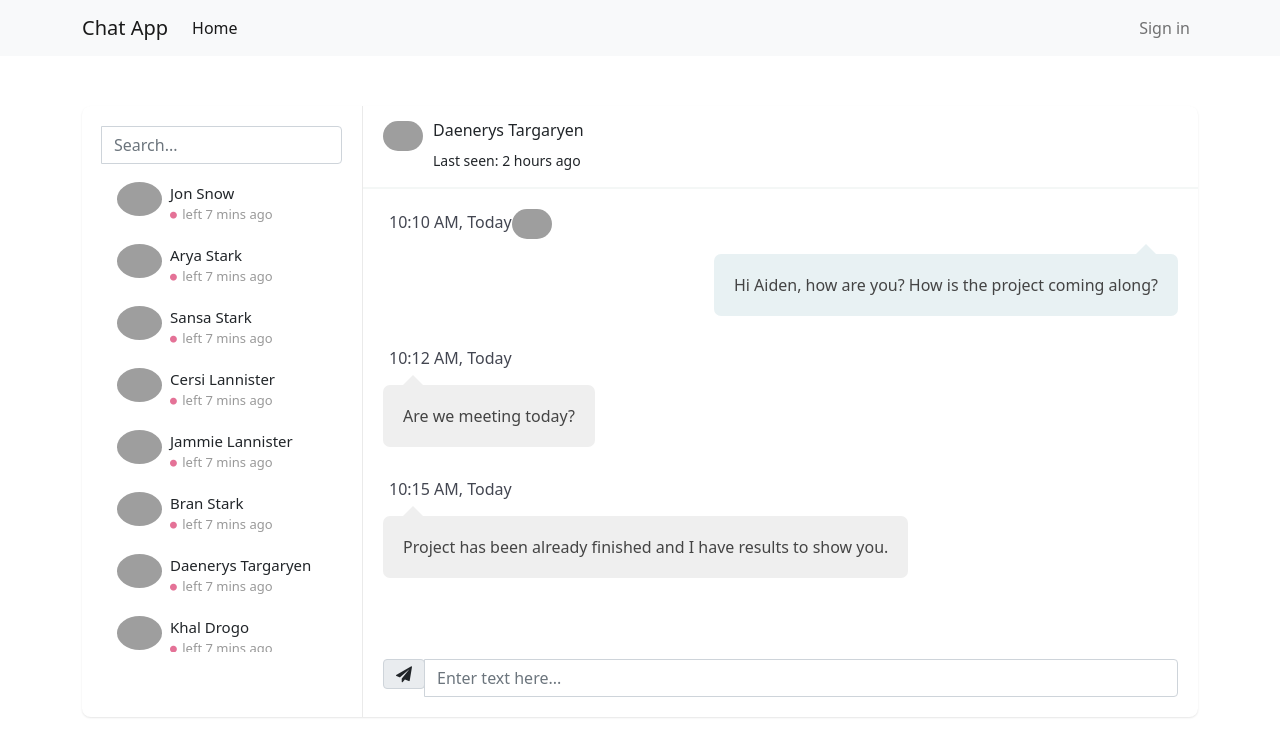
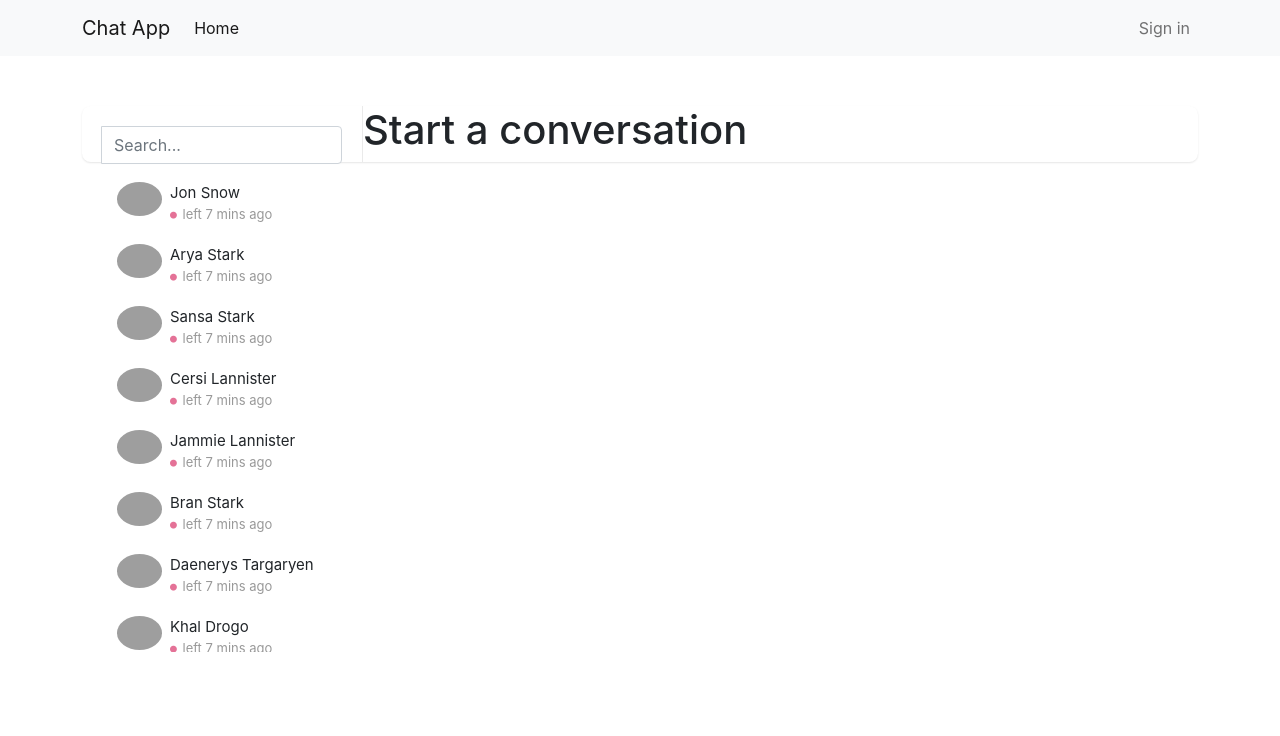
Before and after one commit to POOL4T7/Social, a React (Create React App) app: page /dashboard in a window 1280 px wide. Shown: the top 736 px of the page. Built offline with nearby package versions, Linux system fonts and the light colour scheme; grey boxes are pictures that could not be loaded.

Commit message:
minor changes in dashboard

```diff
--- /dev/null
+++ b/src/Components/Message.jsx
@@ -0,0 +1,18 @@
+const Message = ({ message, time, own }) => {
+  return (
+    <li className="clearfix">
+      <div className="message-data ">
+        <span className="message-data-time text-center">{time}</span>
+      </div>
+      <div
+        className={
+          own ? "message other-message float-right" : "message my-message"
+        }
+      >
+        {message}
+      </div>
+    </li>
+  );
+};
+
+export default Message;
--- /dev/null
+++ b/src/Components/MessageHeader.jsx
@@ -0,0 +1,19 @@
+import React from "react";
+
+const MessageHeader = ({ user }) => {
+  return (
+    <div className="chat-header clearfix">
+      <div className="row">
+        <div className="col-lg-6">
+          <img src={user.profile} alt="avatar" />
+          <div className="chat-about">
+            <h6 className="m-b-0">{user.name}</h6>
+            <small>Last seen: 10 min ago</small>
+          </div>
+        </div>
+      </div>
+    </div>
+  );
+};
+
+export default MessageHeader;
--- a/src/Pages/Dashboard.jsx
+++ b/src/Pages/Dashboard.jsx
@@ -1,8 +1,11 @@
-import React from "react";
+import React, { useState } from "react";
 import Online from "../Components/Online";
-import { Users } from "../data";
+import { Users, messages } from "../data";
+import Message from "../Components/Message";
+import MessageHeader from "../Components/MessageHeader";
 
 const Dashboard = () => {
+  const [currentChat, setCurrentChat] = useState(null);
   return (
     <div id="dashboard">
       <div className="container">
@@ -20,68 +23,28 @@ const Dashboard = () => {
                 </div>
                 <ul className="list-unstyled chat-list mt-2 mb-0">
                   {Users.map((user) => (
-                    <Online key={user.id} user={user} />
+                    <div key={user.id} onClick={() => setCurrentChat(user)}>
+                      <Online user={user} />
+                    </div>
                   ))}
                 </ul>
               </div>
               <div className="chat">
-                {/* chat header start */}
-                <div className="chat-header clearfix">
-                  <div className="row">
-                    <div className="col-lg-6">
-                      <img
-                        src="https://bootdey.com/img/Content/avatar/avatar2.png"
-                        alt="avatar"
-                      />
-                      <div className="chat-about">
-                        <h6 className="m-b-0">Daenerys Targaryen</h6>
-                        <small>Last seen: 2 hours ago</small>
-                      </div>
-                    </div>
-                  </div>
-                </div>
-                {/* chat header end */}
+                {currentChat ? (
+                  <>
+                    <MessageHeader user={currentChat} />
                     <div className="chat-history">
                       <ul className="m-b-0">
-                    <li className="clearfix">
-                      <div className="message-data text-right">
-                        <span className="message-data-time">
-                          10:10 AM, Today
-                        </span>
-                        <img
-                          src="https://bootdey.com/img/Content/avatar/avatar7.png"
-                          alt="avatar"
+                        {messages.map((msg) => (
+                          <Message
+                            key={msg.id}
+                            message={msg.message}
+                            time={msg.time}
+                            own={msg.own}
                           />
-                      </div>
-                      <div className="message other-message float-right">
-                        {" "}
-                        Hi Aiden, how are you? How is the project coming along?{" "}
-                      </div>
-                    </li>
-                    <li className="clearfix">
-                      <div className="message-data">
-                        <span className="message-data-time">
-                          10:12 AM, Today
-                        </span>
-                      </div>
-                      <div className="message my-message">
-                        Are we meeting today?
-                      </div>
-                    </li>
-                    <li className="clearfix">
-                      <div className="message-data">
-                        <span className="message-data-time">
-                          10:15 AM, Today
-                        </span>
-                      </div>
-                      <div className="message my-message">
-                        Project has been already finished and I have results to
-                        show you.
-                      </div>
-                    </li>
+                        ))}
                       </ul>
                     </div>
-                {/* chat end here */}
                     <div className="chat-message clearfix">
                       <div className="input-group mb-0">
                         <div className="input-group-prepend">
@@ -96,6 +59,10 @@ const Dashboard = () => {
                         />
                       </div>
                     </div>
+                  </>
+                ) : (
+                  <h1>Start a conversation</h1>
+                )}
                 {/* for end here */}
               </div>
             </div>
--- a/src/data.js
+++ b/src/data.js
@@ -40,3 +40,50 @@ export const Users = [
     name: "Khal Drogo",
   },
 ];
+
+export const messages = [
+  {
+    id: 1,
+    message: "Hi Aiden, how are you? How is the project coming along?",
+    time: "10:10 AM, Today",
+    own: false,
+  },
+  {
+    id: 2,
+    message: "Are we meeting today?",
+    time: "10:11 AM, Today",
+    own: false,
+  },
+  {
+    id: 3,
+    message:
+      "Project has been already finished and I have results to show you.",
+    time: "10:13 AM, Today",
+    own: true,
+  },
+  {
+    id: 4,
+    message: "That's great",
+    time: "10:14 AM, Today",
+    own: true,
+  },
+  {
+    id: 5,
+    message: "share the link",
+    time: "10:14 AM, Today",
+    own: false,
+  },
+  {
+    id: 6,
+    message: "asap",
+    time: "10:15 AM, Today",
+    own: false,
+  },
+  {
+    id: 7,
+    message:
+      "Lorem ipsum dolor sit amet consectetur adipisicing elit. Magnam nulla porro tempore vero, consectetur non repellat eius provident exercitationem et ipsum modi qui sunt cum. Libero debitis inventore at labore! Lorem ipsum dolor sit amet consectetur adipisicing elit. Magnam nulla porro tempore vero, consectetur non repellat eius provident exercitationem et ipsum modi qui sunt cum. Libero debitis inventore at labore!Lorem ipsum dolor sit amet consectetur adipisicing elit. Magnam nulla porro tempore vero, consectetur non repellat eius provident exercitationem et ipsum modi qui sunt cum. Libero debitis inventore at labore!Lorem ipsum dolor sit amet consectetur adipisicing elit. Magnam nulla porro tempore vero, consectetur non repellat eius provident exercitationem et ipsum modi qui sunt cum. Libero debitis inventore at labore!Lorem ipsum dolor sit amet consectetur adipisicing elit. Magnam nulla porro tempore vero, consectetur non repellat eius provident exercitationem et ipsum modi qui sunt cum. Libero debitis inventore at labore!",
+    time: "10:15 AM, Today",
+    own: false,
+  },
+];
--- a/src/index.css
+++ b/src/index.css
@@ -1,4 +1,4 @@
-/* body {
+body {
   margin: 0;
   font-family: -apple-system, BlinkMacSystemFont, "Segoe UI", "Roboto", "Oxygen",
     "Ubuntu", "Cantarell", "Fira Sans", "Droid Sans", "Helvetica Neue",
@@ -10,7 +10,7 @@
 code {
   font-family: source-code-pro, Menlo, Monaco, Consolas, "Courier New",
     monospace;
-} */
+}
 
 #dashboard {
   margin-top: 50px;
@@ -106,9 +106,11 @@ code {
   padding: 20px;
   border-bottom: 2px solid #fff;
 }
-
 .chat .chat-history ul {
   padding: 0;
+  height: 500px;
+  overflow: auto;
+  overflow-x: hidden;
 }
 
 .chat .chat-history ul li {
@@ -242,7 +244,7 @@ code {
     border-radius: 0.55rem 0.55rem 0 0;
   }
   .chat-app .chat-history {
-    height: 300px;
+    height: 60vh;
     overflow-x: auto;
   }
 }
@@ -268,3 +270,15 @@ code {
     overflow-x: auto;
   }
 }
+
+::-webkit-scrollbar {
+  width: 5px;
+}
+
+::-webkit-scrollbar-track {
+  box-shadow: inset 0 0 6px rgba(0, 0, 0, 0.3);
+}
+
+::-webkit-scrollbar-thumb {
+  background-color: grey;
+}
```
Lines whose indentation alone changed are shown as unchanged.
